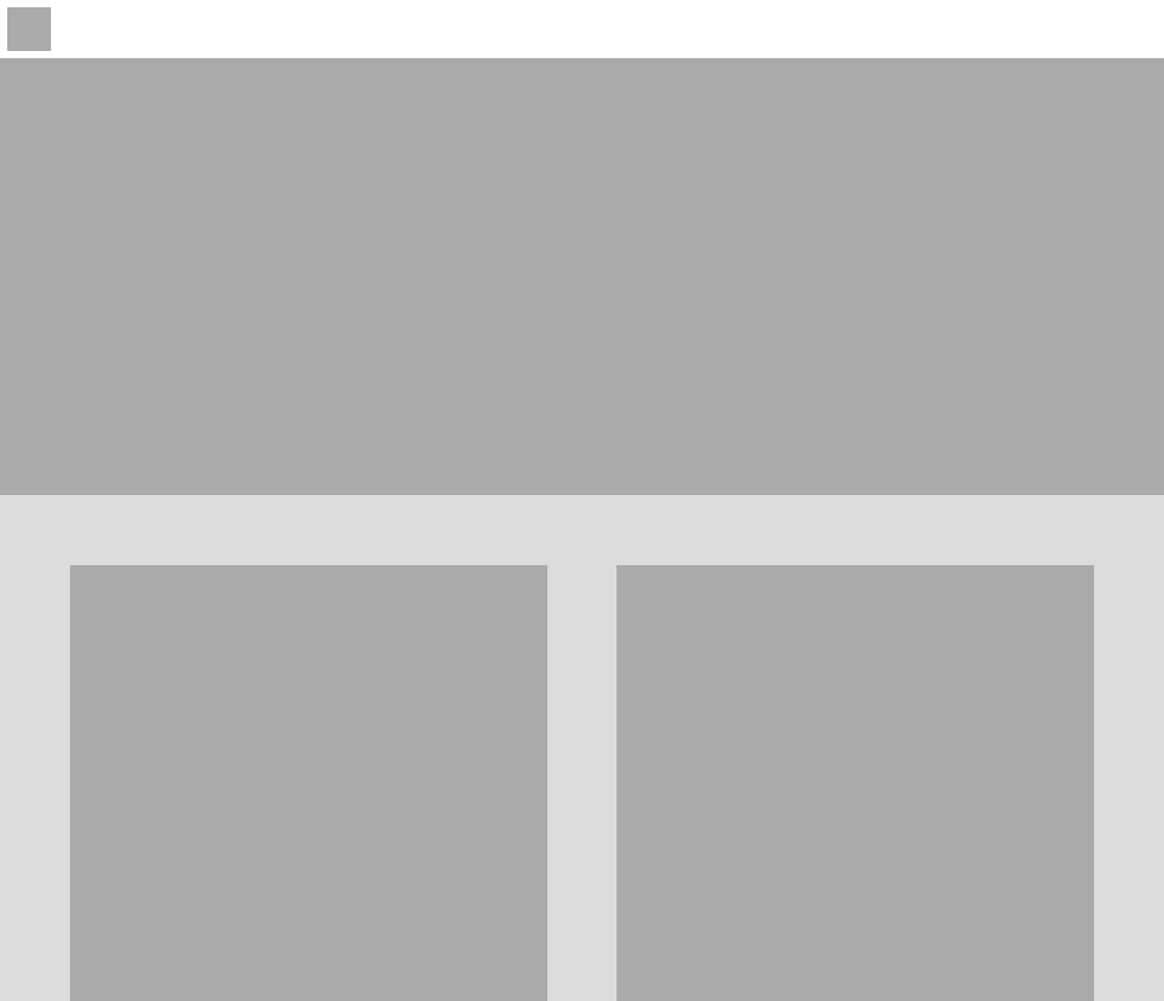
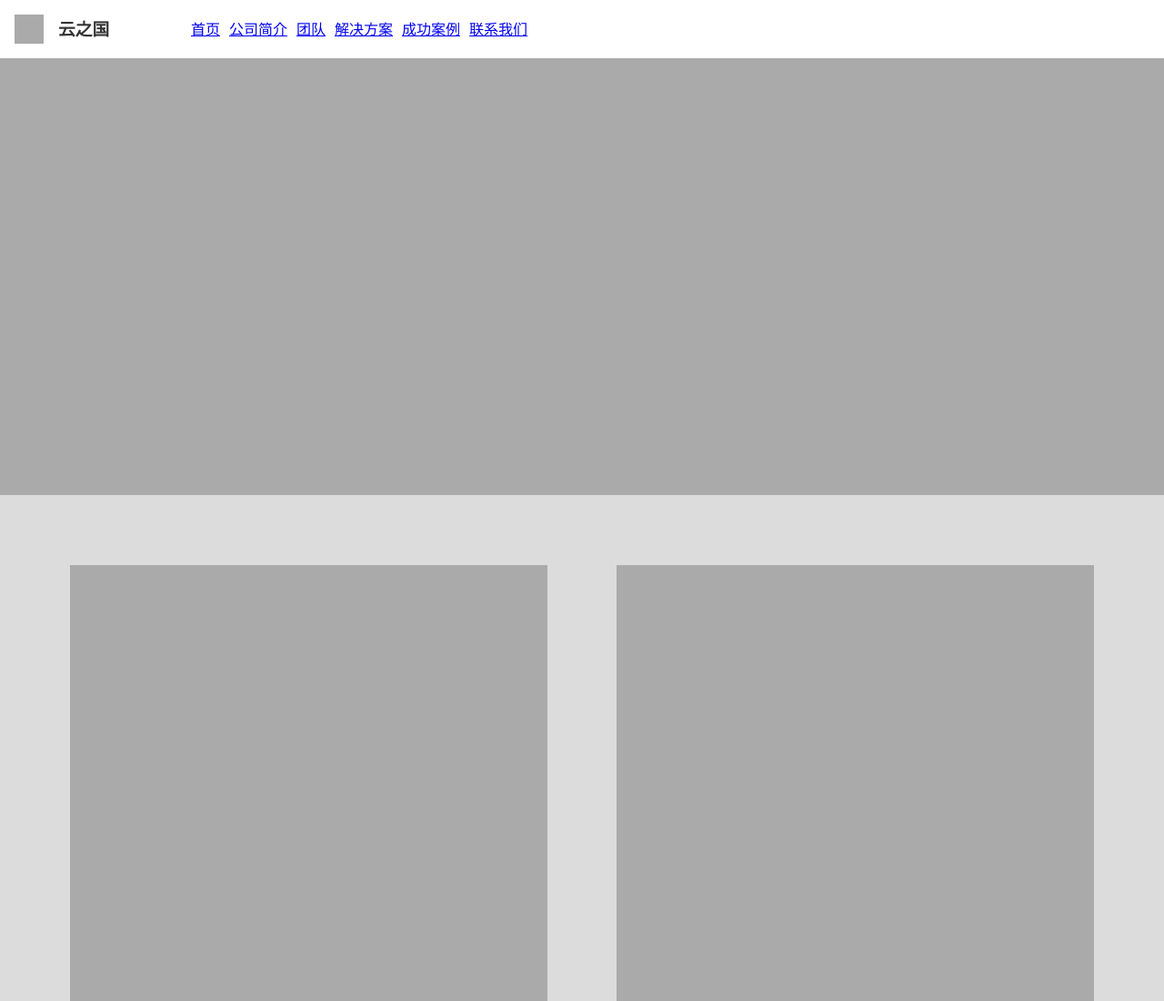
Before and after one commit to soonsoft/soonUI, a plain HTML site: page Demos/Effects/layout_2.html in a window 1280 px wide. Shown: the top 1100 px of the page at 91% size. Drawn offline with Linux system fonts and the light colour scheme.

Commit message:
Update layout_2.html

```diff
--- a/Demos/Effects/layout_2.html
+++ b/Demos/Effects/layout_2.html
@@ -13,11 +13,18 @@
     <style type="text/css">
         html,
         body {
-            padding: 0px;
-            margin: 0px;
-            color: #333;
+            padding: 0;
+            margin: 0;
             width: 100%;
             height: auto;
+        }
+
+        body {
+            font-family: 'Microsoft YaHei', "Segoe UI", Segoe, Tahoma, Arial, Verdana, sans-serif;
+            font-style: normal;
+            font-variant: normal;
+            font-weight: normal;
+            color: #333;
         }
 
         section, header, footer, address, article, aside, nav, menu {
@@ -44,6 +51,7 @@
             top: 0px;
             width: 100%;
             height: 64px;
+            line-height: 64px;
             z-index: 99;
         }
 
@@ -104,13 +112,55 @@
         }
 
         .logo {
-            width: 48px;
-            height: 48px;
+            position: absolute;
+            height: 100%;
+            width: 200px;
+            top: 0;
+            left: 0;
+        }
+
+        .logo-icon {
+            width: 32px;
+            height: 32px;
             background-color: #aaa;
             display: inline-block;
             vertical-align: top;
-            margin-top: 8px;
-            margin-left: 8px;
+            margin-top: 16px;
+            margin-left: 16px;
+            margin-right: 16px;
+        }
+
+        .logo-title {
+            display: inline-block;
+            vertical-align: top;
+            height: 100%;
+            padding: 0;
+            margin: 0;
+        }
+
+        .navigation-list {
+            position: absolute;
+            left: 200px;
+            right: 0;
+            top: 0;
+            height: 100%;
+            zoom: 1;
+        }
+
+            .navigation-list:after {
+                content:"";
+                display:block;
+                height:0;
+                line-height:0;
+                clear:both;
+                visibility:hidden;
+            }
+
+        .navigation-item {
+            height: 100%;
+            margin-left: 10px;
+            float: left;
+            font-size: 1em;
         }
 
         .baner {
@@ -257,8 +307,30 @@
         <section id="head">
             <div class="head-background"></div>
             <div class="head-content">
-                <div class="content" style="height:100%;">
-                    <i class="logo"></i>
+                <div class="content" style="height:100%;position:relative;">
+                    <div class="logo">
+                        <i class="logo-icon"></i><h3 class="logo-title">云之国</h3>
+                    </div>
+                    <ul class="navigation-list">
+                        <li class="navigation-item">
+                            <a href="javascript:void(0)">首页</a>
+                        </li>
+                        <li class="navigation-item">
+                            <a href="javascript:void(0)">公司简介</a>
+                        </li>
+                        <li class="navigation-item">
+                            <a href="javascript:void(0)">团队</a>
+                        </li>
+                        <li class="navigation-item">
+                            <a href="javascript:void(0)">解决方案</a>
+                        </li>
+                        <li class="navigation-item">
+                            <a href="javascript:void(0)">成功案例</a>
+                        </li>
+                        <li class="navigation-item">
+                            <a href="javascript:void(0)">联系我们</a>
+                        </li>
+                    </ul>
                 </div>
             </div>
         </section>
```
